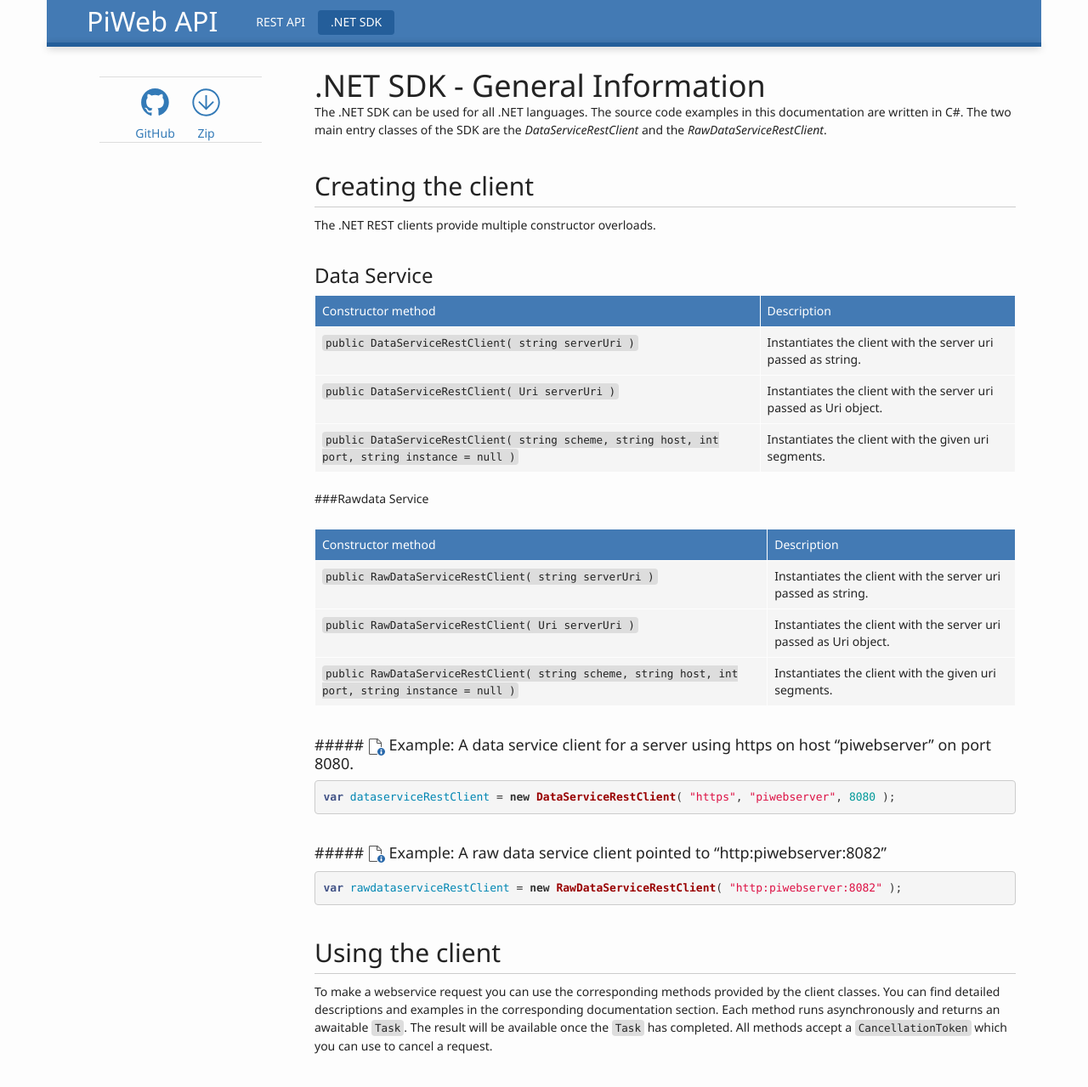
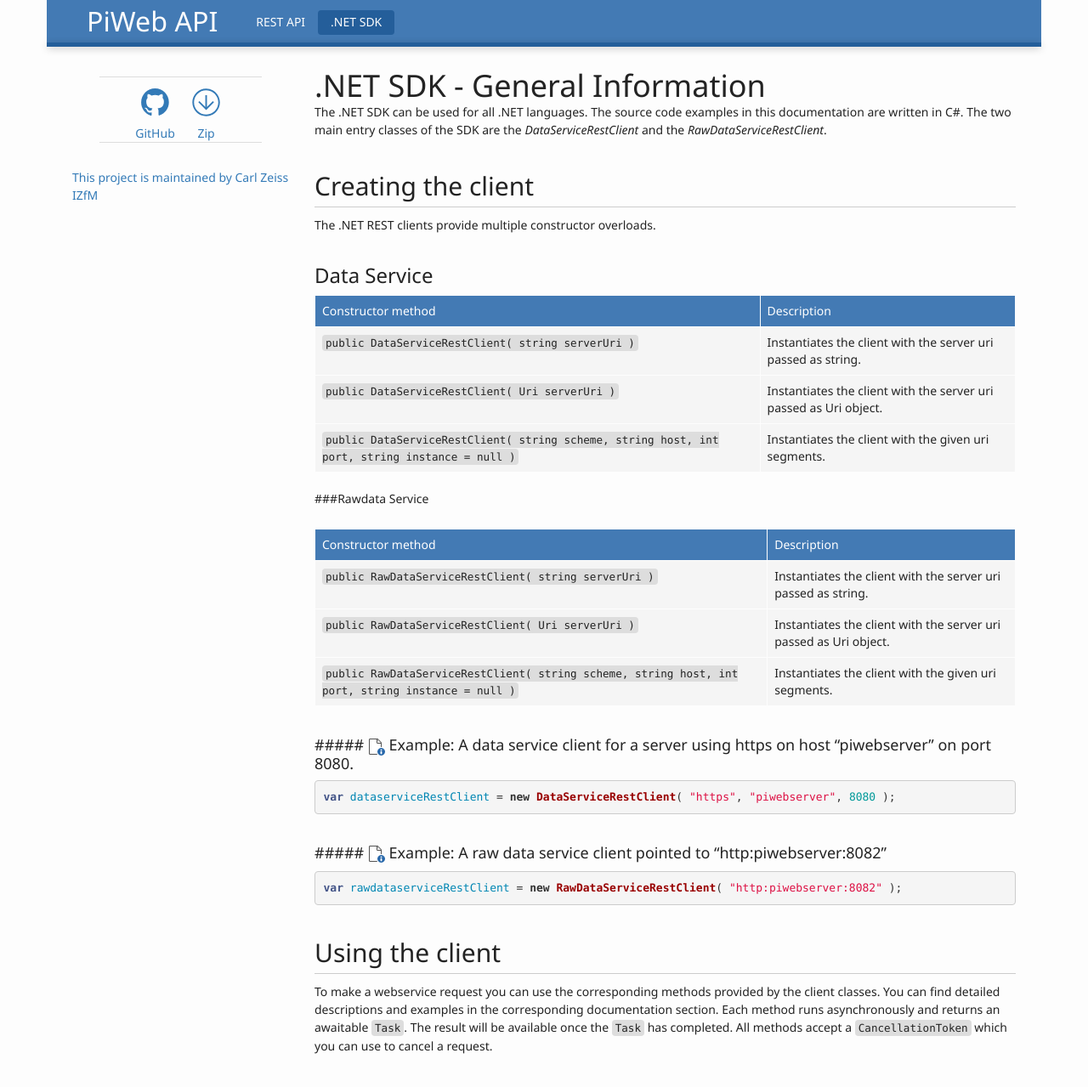
Before and after one commit to ZEISS-PiWeb/PiWeb-Api, a Jekyll site: the page built from _pages/021-netsdk-general.md, in a window 1280 px wide and 1336 px high. Shown: the top 1279 px of the window at 85% size. Built offline with Jekyll 4.4.1, drawn with Linux system fonts in a browser that asks for light colours.

Commit message:
Update frame.html

```diff
--- a/_layouts/frame.html
+++ b/_layouts/frame.html
@@ -32,15 +32,14 @@
 	      			</ul>
 	    		</nav>
 	  	</div>
-	  	<div class="container container-header container-header-footer">
-	  		<!--<a href="http://www.zeiss-izm.de" target="_blank">This project is maintained by Carl Zeiss IZfM</a>-->
-	  	</div>
+	  	<div class="container container-header container-header-footer"></div>
 	</nav>
 	<div class="container">
       		<div class="row">
 			<div class="col-md-3 page-nav" id="leftCol">
 				{% include aboutlinks.html %}
 				{% include toc_sub.html %}
+				<a href="http://www.zeiss-izm.de" target="_blank">This project is maintained by Carl Zeiss IZfM</a>
 			</div>
 			<div class="col-md-9 page-main">
         			<h1>{{page.title}}{% if page.subTitle %} - {{page.subTitle}}{% endif%}</h1>
```
